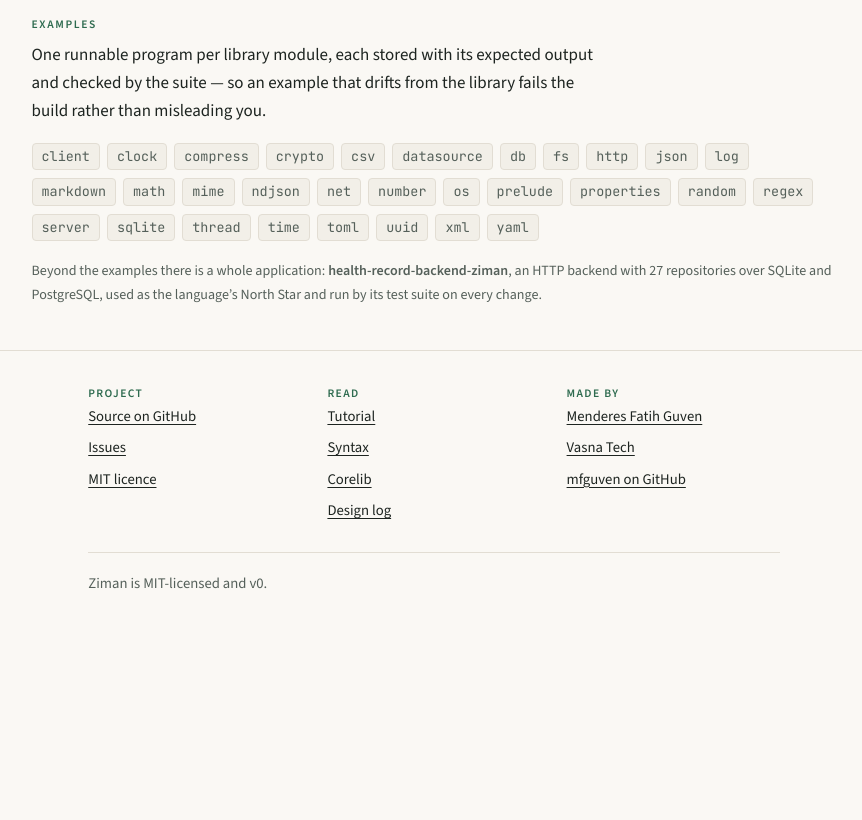
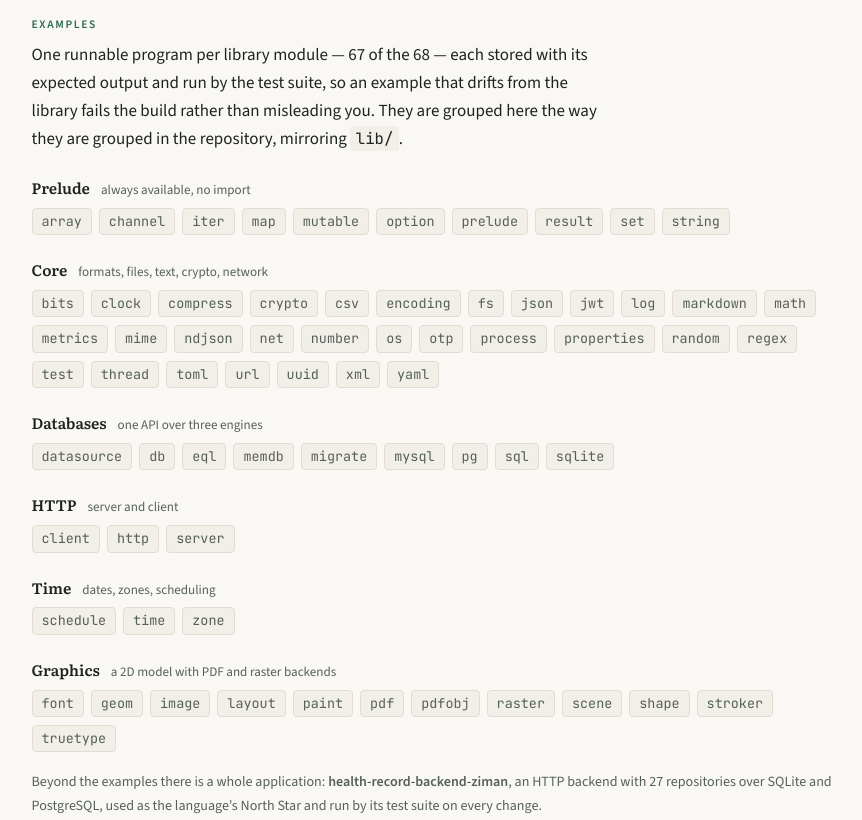
Before and after one commit to vasnatech/ziman, a plain HTML site: page websites/ziman.dev/index.html in a window 1280 px wide. Shown: the part 4680-5500 px from the top of the page, without its empty margins (206-1068 px from the left). Before the commit the page ends 5338 px from the top, so only its background shows below. Drawn offline with nearby package versions, Linux system fonts and the light colour scheme.

Commit message:
websites: list all 67 examples, and make the list unable to drift
The page listed 30. There are 67, and it had no way of noticing: a stale
hand-written list renders perfectly well, so nothing failed -- the deploy
succeeded, the page looked right, and two thirds of the examples were
invisible.

So the list is rebuilt from the directory, grouped the way the repository
groups them (prelude, core, db, http, time, graphics) rather than as one
flat run of chips, and the intro says how many of the 68 modules have one.

**And `check_site.py --examples` now cross-checks the two**, so this cannot
happen again: every example on disk must be linked, every link must point
at an example that exists, and either way round fails the deploy. Verified
both directions -- exit 1 on a planted unlinked example, exit 0 on the
real tree.

`docs/lib/examples/**` joins the workflow's path filter, because a new
example now changes what the page must say.

Co-Authored-By: Claude Opus 5 <noreply@anthropic.com>

```diff
--- a/websites/ziman.dev/index.html
+++ b/websites/ziman.dev/index.html
@@ -158,6 +158,8 @@ td:first-child { white-space: nowrap; font-family: var(--mono); font-size: .85re
 .links a:hover { text-decoration: underline }
 .links span { display: block; color: var(--ink-soft); font-size: .92rem }
 
+.example-group h3 { font-family: var(--display); font-size: .95rem; margin: 26px 0 9px }
+.example-group h3 span { font-family: var(--body); font-weight: 400; font-size: .82rem; color: var(--ink-soft); margin-left: 8px }
 .chips { display: flex; flex-wrap: wrap; gap: 7px; margin: 0; padding: 0; list-style: none }
 .chips a {
   display: inline-block;
@@ -418,41 +420,107 @@ hello, ziman</pre>
   <div class="wrap wrap--wide">
     <p class="eyebrow">Examples</p>
     <p style="max-width:68ch">
-      One runnable program per library module, each stored with its expected output and checked by
-      the suite &mdash; so an example that drifts from the library fails the build rather than
-      misleading you.
+      One runnable program per library module &mdash; 67 of the 68 &mdash; each stored with its
+      expected output and run by the test suite, so an example that drifts from the library fails
+      the build rather than misleading you. They are grouped here the way they are grouped in the
+      repository, mirroring <code>lib/</code>.
     </p>
+      <div class="example-group">
+        <h3>Prelude <span>always available, no import</span></h3>
+      </div>
       <ul class="chips">
-      <li><a href="https://github.com/vasnatech/ziman/blob/main/docs/lib/examples/http/client_example.zm">client</a></li>
+        <li><a href="https://github.com/vasnatech/ziman/blob/main/docs/lib/examples/prelude/array_example.zm">array</a></li>
+        <li><a href="https://github.com/vasnatech/ziman/blob/main/docs/lib/examples/prelude/channel_example.zm">channel</a></li>
+        <li><a href="https://github.com/vasnatech/ziman/blob/main/docs/lib/examples/prelude/iter_example.zm">iter</a></li>
+        <li><a href="https://github.com/vasnatech/ziman/blob/main/docs/lib/examples/prelude/map_example.zm">map</a></li>
+        <li><a href="https://github.com/vasnatech/ziman/blob/main/docs/lib/examples/prelude/mutable_example.zm">mutable</a></li>
+        <li><a href="https://github.com/vasnatech/ziman/blob/main/docs/lib/examples/prelude/option_example.zm">option</a></li>
+        <li><a href="https://github.com/vasnatech/ziman/blob/main/docs/lib/examples/prelude/prelude_example.zm">prelude</a></li>
+        <li><a href="https://github.com/vasnatech/ziman/blob/main/docs/lib/examples/prelude/result_example.zm">result</a></li>
+        <li><a href="https://github.com/vasnatech/ziman/blob/main/docs/lib/examples/prelude/set_example.zm">set</a></li>
+        <li><a href="https://github.com/vasnatech/ziman/blob/main/docs/lib/examples/prelude/string_example.zm">string</a></li>
+      </ul>
+      <div class="example-group">
+        <h3>Core <span>formats, files, text, crypto, network</span></h3>
+      </div>
+      <ul class="chips">
+        <li><a href="https://github.com/vasnatech/ziman/blob/main/docs/lib/examples/core/bits_example.zm">bits</a></li>
         <li><a href="https://github.com/vasnatech/ziman/blob/main/docs/lib/examples/core/clock_example.zm">clock</a></li>
         <li><a href="https://github.com/vasnatech/ziman/blob/main/docs/lib/examples/core/compress_example.zm">compress</a></li>
         <li><a href="https://github.com/vasnatech/ziman/blob/main/docs/lib/examples/core/crypto_example.zm">crypto</a></li>
         <li><a href="https://github.com/vasnatech/ziman/blob/main/docs/lib/examples/core/csv_example.zm">csv</a></li>
-      <li><a href="https://github.com/vasnatech/ziman/blob/main/docs/lib/examples/db/datasource_example.zm">datasource</a></li>
-      <li><a href="https://github.com/vasnatech/ziman/blob/main/docs/lib/examples/db/db_example.zm">db</a></li>
+        <li><a href="https://github.com/vasnatech/ziman/blob/main/docs/lib/examples/core/encoding_example.zm">encoding</a></li>
         <li><a href="https://github.com/vasnatech/ziman/blob/main/docs/lib/examples/core/fs_example.zm">fs</a></li>
-      <li><a href="https://github.com/vasnatech/ziman/blob/main/docs/lib/examples/http/http_example.zm">http</a></li>
         <li><a href="https://github.com/vasnatech/ziman/blob/main/docs/lib/examples/core/json_example.zm">json</a></li>
+        <li><a href="https://github.com/vasnatech/ziman/blob/main/docs/lib/examples/core/jwt_example.zm">jwt</a></li>
         <li><a href="https://github.com/vasnatech/ziman/blob/main/docs/lib/examples/core/log_example.zm">log</a></li>
         <li><a href="https://github.com/vasnatech/ziman/blob/main/docs/lib/examples/core/markdown_example.zm">markdown</a></li>
         <li><a href="https://github.com/vasnatech/ziman/blob/main/docs/lib/examples/core/math_example.zm">math</a></li>
+        <li><a href="https://github.com/vasnatech/ziman/blob/main/docs/lib/examples/core/metrics_example.zm">metrics</a></li>
         <li><a href="https://github.com/vasnatech/ziman/blob/main/docs/lib/examples/core/mime_example.zm">mime</a></li>
         <li><a href="https://github.com/vasnatech/ziman/blob/main/docs/lib/examples/core/ndjson_example.zm">ndjson</a></li>
         <li><a href="https://github.com/vasnatech/ziman/blob/main/docs/lib/examples/core/net_example.zm">net</a></li>
         <li><a href="https://github.com/vasnatech/ziman/blob/main/docs/lib/examples/core/number_example.zm">number</a></li>
         <li><a href="https://github.com/vasnatech/ziman/blob/main/docs/lib/examples/core/os_example.zm">os</a></li>
-      <li><a href="https://github.com/vasnatech/ziman/blob/main/docs/lib/examples/prelude/prelude_example.zm">prelude</a></li>
+        <li><a href="https://github.com/vasnatech/ziman/blob/main/docs/lib/examples/core/otp_example.zm">otp</a></li>
+        <li><a href="https://github.com/vasnatech/ziman/blob/main/docs/lib/examples/core/process_example.zm">process</a></li>
         <li><a href="https://github.com/vasnatech/ziman/blob/main/docs/lib/examples/core/properties_example.zm">properties</a></li>
         <li><a href="https://github.com/vasnatech/ziman/blob/main/docs/lib/examples/core/random_example.zm">random</a></li>
         <li><a href="https://github.com/vasnatech/ziman/blob/main/docs/lib/examples/core/regex_example.zm">regex</a></li>
-      <li><a href="https://github.com/vasnatech/ziman/blob/main/docs/lib/examples/http/server_example.zm">server</a></li>
-      <li><a href="https://github.com/vasnatech/ziman/blob/main/docs/lib/examples/db/sqlite_example.zm">sqlite</a></li>
+        <li><a href="https://github.com/vasnatech/ziman/blob/main/docs/lib/examples/core/test_example.zm">test</a></li>
         <li><a href="https://github.com/vasnatech/ziman/blob/main/docs/lib/examples/core/thread_example.zm">thread</a></li>
-      <li><a href="https://github.com/vasnatech/ziman/blob/main/docs/lib/examples/time/time_example.zm">time</a></li>
         <li><a href="https://github.com/vasnatech/ziman/blob/main/docs/lib/examples/core/toml_example.zm">toml</a></li>
+        <li><a href="https://github.com/vasnatech/ziman/blob/main/docs/lib/examples/core/url_example.zm">url</a></li>
         <li><a href="https://github.com/vasnatech/ziman/blob/main/docs/lib/examples/core/uuid_example.zm">uuid</a></li>
         <li><a href="https://github.com/vasnatech/ziman/blob/main/docs/lib/examples/core/xml_example.zm">xml</a></li>
         <li><a href="https://github.com/vasnatech/ziman/blob/main/docs/lib/examples/core/yaml_example.zm">yaml</a></li>
+      </ul>
+      <div class="example-group">
+        <h3>Databases <span>one API over three engines</span></h3>
+      </div>
+      <ul class="chips">
+        <li><a href="https://github.com/vasnatech/ziman/blob/main/docs/lib/examples/db/datasource_example.zm">datasource</a></li>
+        <li><a href="https://github.com/vasnatech/ziman/blob/main/docs/lib/examples/db/db_example.zm">db</a></li>
+        <li><a href="https://github.com/vasnatech/ziman/blob/main/docs/lib/examples/db/eql_example.zm">eql</a></li>
+        <li><a href="https://github.com/vasnatech/ziman/blob/main/docs/lib/examples/db/memdb_example.zm">memdb</a></li>
+        <li><a href="https://github.com/vasnatech/ziman/blob/main/docs/lib/examples/db/migrate_example.zm">migrate</a></li>
+        <li><a href="https://github.com/vasnatech/ziman/blob/main/docs/lib/examples/db/mysql_example.zm">mysql</a></li>
+        <li><a href="https://github.com/vasnatech/ziman/blob/main/docs/lib/examples/db/pg_example.zm">pg</a></li>
+        <li><a href="https://github.com/vasnatech/ziman/blob/main/docs/lib/examples/db/sql_example.zm">sql</a></li>
+        <li><a href="https://github.com/vasnatech/ziman/blob/main/docs/lib/examples/db/sqlite_example.zm">sqlite</a></li>
+      </ul>
+      <div class="example-group">
+        <h3>HTTP <span>server and client</span></h3>
+      </div>
+      <ul class="chips">
+        <li><a href="https://github.com/vasnatech/ziman/blob/main/docs/lib/examples/http/client_example.zm">client</a></li>
+        <li><a href="https://github.com/vasnatech/ziman/blob/main/docs/lib/examples/http/http_example.zm">http</a></li>
+        <li><a href="https://github.com/vasnatech/ziman/blob/main/docs/lib/examples/http/server_example.zm">server</a></li>
+      </ul>
+      <div class="example-group">
+        <h3>Time <span>dates, zones, scheduling</span></h3>
+      </div>
+      <ul class="chips">
+        <li><a href="https://github.com/vasnatech/ziman/blob/main/docs/lib/examples/time/schedule_example.zm">schedule</a></li>
+        <li><a href="https://github.com/vasnatech/ziman/blob/main/docs/lib/examples/time/time_example.zm">time</a></li>
+        <li><a href="https://github.com/vasnatech/ziman/blob/main/docs/lib/examples/time/zone_example.zm">zone</a></li>
+      </ul>
+      <div class="example-group">
+        <h3>Graphics <span>a 2D model with PDF and raster backends</span></h3>
+      </div>
+      <ul class="chips">
+        <li><a href="https://github.com/vasnatech/ziman/blob/main/docs/lib/examples/graphics/font_example.zm">font</a></li>
+        <li><a href="https://github.com/vasnatech/ziman/blob/main/docs/lib/examples/graphics/geom_example.zm">geom</a></li>
+        <li><a href="https://github.com/vasnatech/ziman/blob/main/docs/lib/examples/graphics/image_example.zm">image</a></li>
+        <li><a href="https://github.com/vasnatech/ziman/blob/main/docs/lib/examples/graphics/layout_example.zm">layout</a></li>
+        <li><a href="https://github.com/vasnatech/ziman/blob/main/docs/lib/examples/graphics/paint_example.zm">paint</a></li>
+        <li><a href="https://github.com/vasnatech/ziman/blob/main/docs/lib/examples/graphics/pdf_example.zm">pdf</a></li>
+        <li><a href="https://github.com/vasnatech/ziman/blob/main/docs/lib/examples/graphics/pdfobj_example.zm">pdfobj</a></li>
+        <li><a href="https://github.com/vasnatech/ziman/blob/main/docs/lib/examples/graphics/raster_example.zm">raster</a></li>
+        <li><a href="https://github.com/vasnatech/ziman/blob/main/docs/lib/examples/graphics/scene_example.zm">scene</a></li>
+        <li><a href="https://github.com/vasnatech/ziman/blob/main/docs/lib/examples/graphics/shape_example.zm">shape</a></li>
+        <li><a href="https://github.com/vasnatech/ziman/blob/main/docs/lib/examples/graphics/stroker_example.zm">stroker</a></li>
+        <li><a href="https://github.com/vasnatech/ziman/blob/main/docs/lib/examples/graphics/truetype_example.zm">truetype</a></li>
       </ul>
     <p class="caption" style="margin-top:18px">
       Beyond the examples there is a whole application: <strong>health-record-backend-ziman</strong>,
```
Also changed, not shown: .github/workflows/cloudflare-pages.yml, 1 other file. Lines whose indentation alone changed are shown as unchanged.
